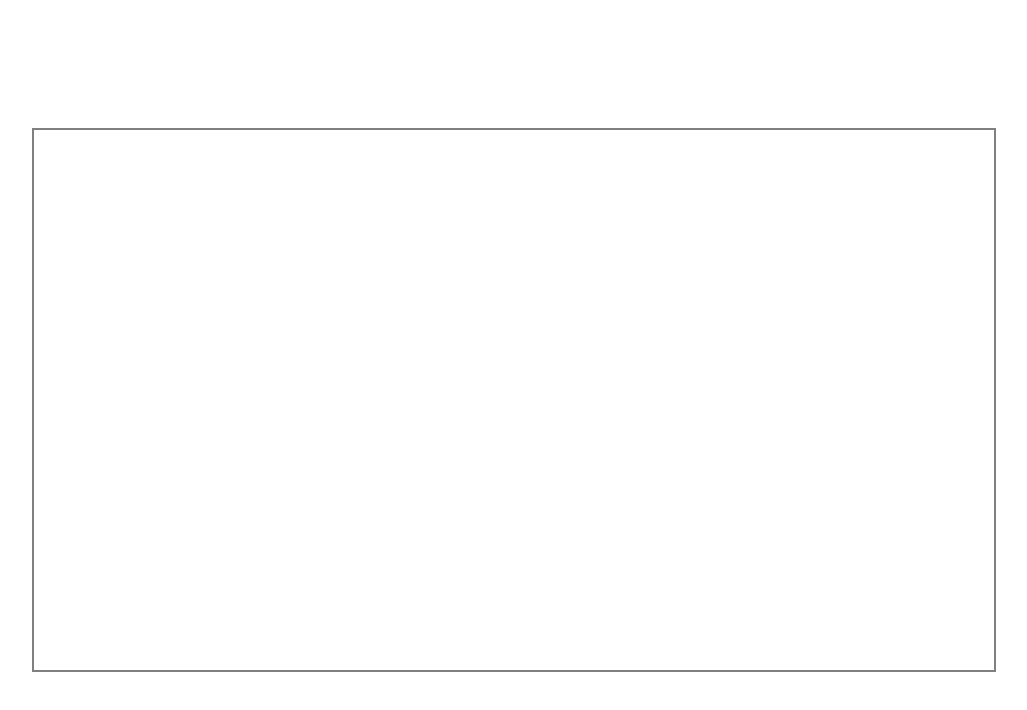
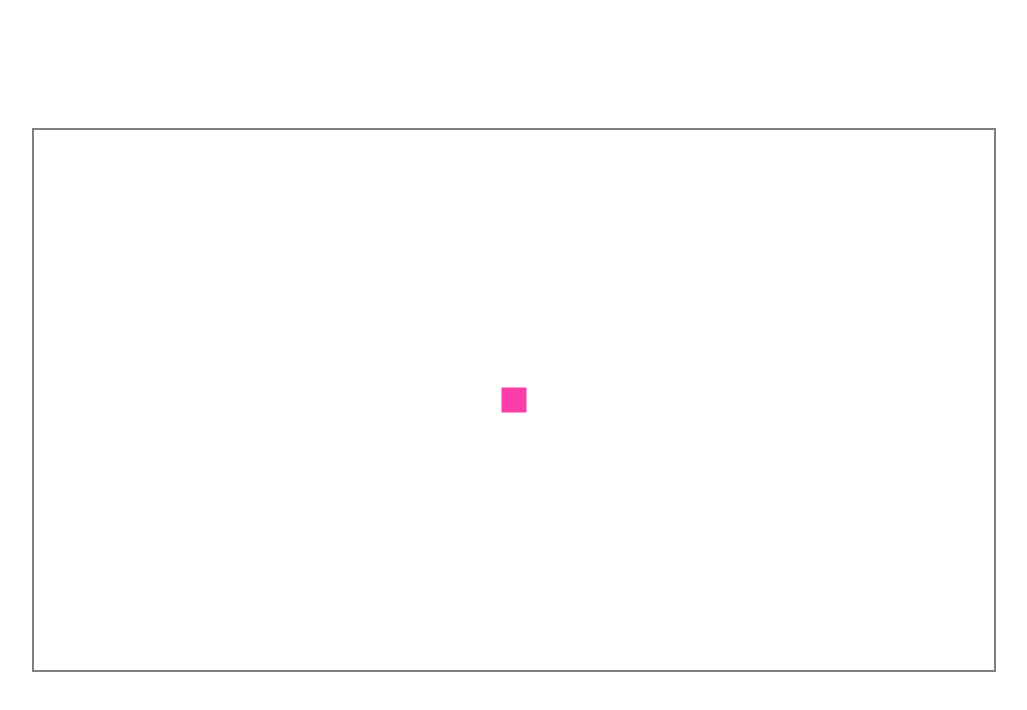
Before and after one commit to js13kGames/wind-rider, a plain HTML site: page index.html in a window 1280 px wide. Shown: the whole page, without its empty margins (126-1153 px from the left). Drawn offline with Linux system fonts and the light colour scheme.

Commit message:
Setup main game structure and loops, with example player

```diff
--- a/index.html
+++ b/index.html
@@ -12,7 +12,7 @@
     <body>
         <div id="content">
             <div class="canvasContainer">
-                <canvas width="960" height="540"></canvas>
+                <canvas id="gameCanvas" width="960" height="540"></canvas>
             </div>
         </div>
     </body>
--- /dev/null
+++ b/js/game.js
@@ -0,0 +1,39 @@
+define(function(require) {
+    var requestAnimFrame = (function(){
+        return  window.requestAnimationFrame       ||
+            window.webkitRequestAnimationFrame ||
+            window.mozRequestAnimationFrame    ||
+            function( callback ){
+                window.setTimeout(callback, 1000 / 60);
+            };
+    })(),
+    canvas = document.getElementById('gameCanvas'),
+    context = canvas.getContext('2d'),
+    Player = require('player'),
+    Events = require('minivents.min');
+
+    window.gameEvents = new Events();
+    var player = new Player(),
+    timeNow = Date.now(),
+    lastUpdateTime = Date.now();
+
+    function animLoop() {
+        requestAnimFrame(animLoop);
+        update();
+        render();
+    }
+
+    function update() {
+        timeNow = Date.now();
+        var dt = timeNow - lastUpdateTime;
+        lastUpdateTime = timeNow;
+        gameEvents.emit("update", dt / 1000);
+    }
+
+    function render() {
+        context.clearRect(0, 0, canvas.width, canvas.height);
+        gameEvents.emit("render", context);
+    }
+
+    animLoop();
+});
--- a/js/main.js
+++ b/js/main.js
@@ -1,3 +1,4 @@
+define(function (require) {
     function resizeCanvas() {
         var contentDiv = document.getElementById('content');
         var newHeight = contentDiv.clientWidth * 0.5625;
@@ -6,3 +7,5 @@ function resizeCanvas() {
     }
     window.onresize = resizeCanvas;
     resizeCanvas();
+    require('game');
+});
--- /dev/null
+++ b/js/minivents.min.js
@@ -0,0 +1 @@
+define(function(r) {function Events(n){var t={};n=n||this,n.on=function(n,e,o){t[n]||(t[n]=[]),t[n].push({f:e,c:o})},n.off=function(n,e){n||(t={});for(var o=t[n]||[],f=o.length=e?o.length:0;f-->0;)e==o[f].f&&o.splice(f,1)},n.emit=function(){var n,e=Array.apply([],arguments),o=t[e.shift()]||[],f=o.length;for(n=0;f>n;n++)o[n].f.apply(o[n].c,e)}}var u,module,cjs=module!=u;(cjs?module:window)[cjs?"exports":"Events"]=Events;return Events;});
--- /dev/null
+++ b/js/player.js
@@ -0,0 +1,24 @@
+define(function(require) {
+    var name = "";
+    x = 480;
+    y = 270;
+    rotation = 0;
+    speed = 500;
+    var Player = function(playerName) {
+        name = playerName;
+        gameEvents.on('update', this.update, this);
+        gameEvents.on('render', this.render, this);
+    };
+    Player.prototype = {
+        update: function(dt) {
+            x += ((Math.random() * speed) -speed/2) * dt;
+            y += ((Math.random() * speed) -speed/2) * dt;
+        },
+        render: function(context) {
+            context.fillStyle = "#fa3da8";
+            context.fillRect(x - 12.5, y - 12.5, 25, 25);
+        }
+    };
+
+    return Player;
+});
```
Lines whose indentation alone changed are shown as unchanged.
